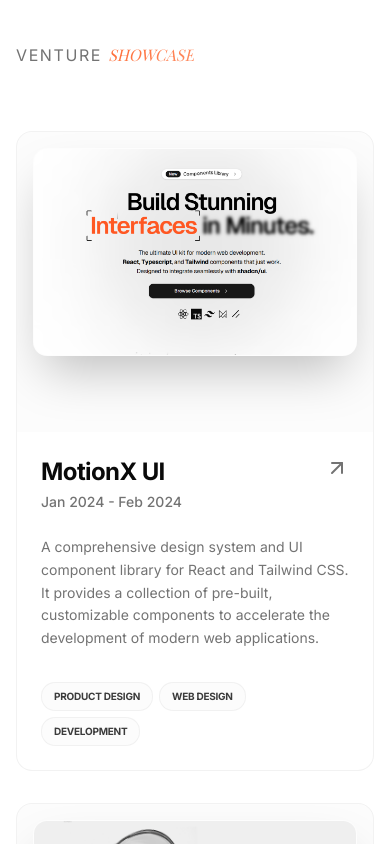
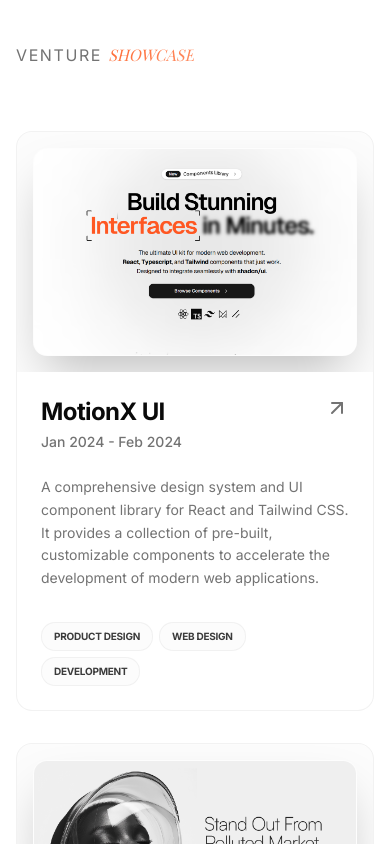
Before and after one commit to muzammil-15/portfolio-template, a Next.js app: page / in a window 390 px wide. Shown: the part 1500-2344 px from the top of the page. Built offline with nearby package versions, Linux system fonts and the light colour scheme.

Commit message:
fix: project cards image responsivness

```diff
--- a/src/components/section/ventures-section.tsx
+++ b/src/components/section/ventures-section.tsx
@@ -29,7 +29,7 @@ export default function VenturesSection() {
                             <div className="group relative bg-card border border-border/50 rounded-2xl overflow-hidden hover:border-border transition-colors duration-500">
                                 <div className="flex flex-col lg:flex-row">
                                     {/* Image Section */}
-                                    <div className="relative w-full lg:w-[48%] min-h-[300px] lg:min-h-full overflow-hidden bg-muted/30 p-4 md:p-6 group/img">
+                                    <div className="relative w-full lg:w-[48%] h-[240px] md:h-[300px] lg:h-auto overflow-hidden bg-muted/30 p-4 md:p-6 group/img">
                                         <div className="w-full h-full relative rounded-xl overflow-hidden shadow-2xl border border-border/10 bg-background">
 
                                             {venture.image && (
```
